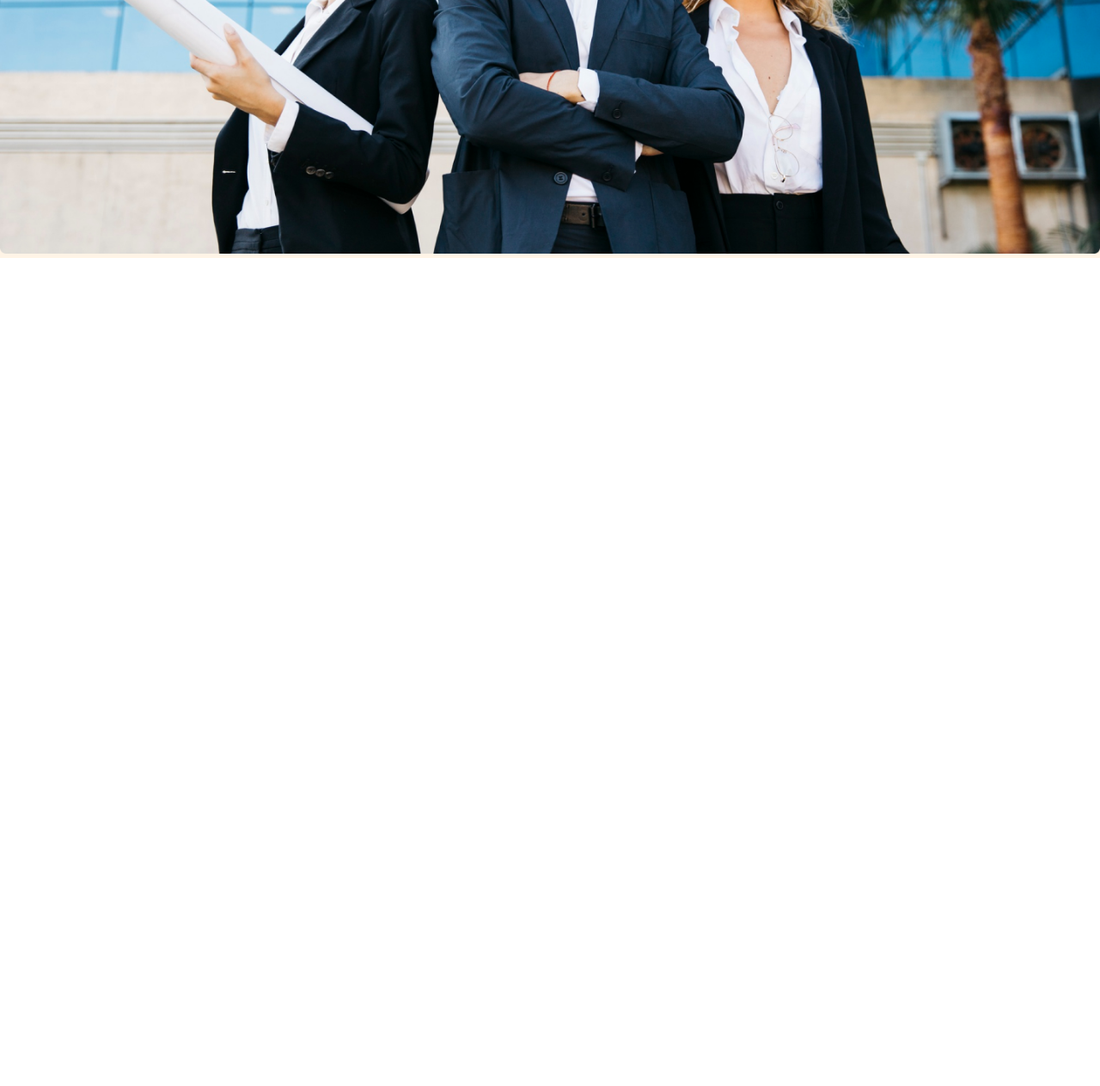
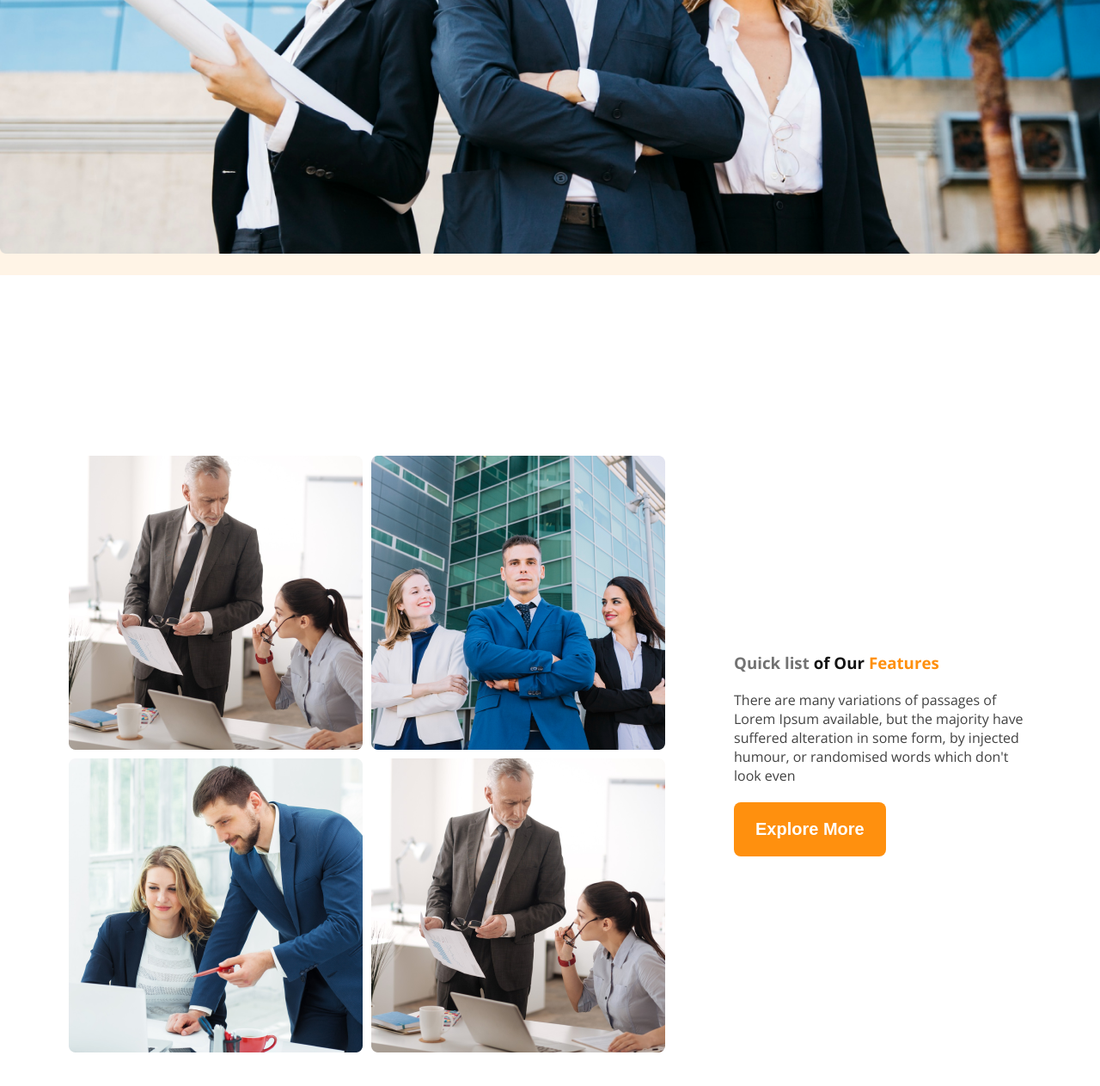
Before and after one commit to Sumiaya-Akther/g3-architects-website, a plain HTML site: page index.html in a window 1280 px wide. Shown: the part 813-2076 px from the top of the page at 86% size. Before the commit the page ends 1113 px from the top, so only its background shows below. Drawn offline with nearby package versions, Linux system fonts and the light colour scheme.

Commit message:
feature section

```diff
--- a/index.html
+++ b/index.html
@@ -29,7 +29,22 @@
       </div>
     </header>
     <main>
-
+      <!-- our feature section -->
+      <section>
+          <div class="feature display-flex">
+            <div class="feature-img">
+              <img src="images/team1.png" alt="">
+              <img src="images/team2.png" alt="">
+              <img src="images/team3.png" alt="">
+              <img src="images/team1.png" alt="">
+            </div>
+            <div class="feature-description">
+              <h3 class="feature-title">Quick list <span class="feature-title-1">of Our</span> <span class="feature-title-span">Features</span></h3>
+              <p>There are many variations of passages of Lorem Ipsum available, but the majority have suffered alteration in some form, by injected humour, or randomised words which don't look even</p>
+              <button class="btn-primary">Explore More</button>
+            </div>
+          </div>
+      </section>
     </main>
     <footer>
 
--- a/styles/architects.css
+++ b/styles/architects.css
@@ -19,6 +19,9 @@
     background-color: rgba(255, 144, 14, 0.1);
 }
 
+section{
+    margin-top: 130px;
+}
 .btn-primary{
     background-color: #ff900e;
     color: white;
@@ -51,7 +54,7 @@
     font-size: 1.2rem;
     color: #424242;
 }
-.navbar, .banner{
+.navbar, .banner, .feature{
     max-width: 1440px;
     margin: 0 auto;
 }
@@ -75,11 +78,70 @@
 }
 .banner-img{
     width: 100%;
+    margin-bottom: 20px;
+}
+/* our feature css */
+
+.feature{
+    padding: 80px;
+}
+.feature-title{
+    color: rgba(114, 114, 114, 1);
+    font-family: 3rem;
+    font-weight: bold;
+    margin-bottom: 20px;
+}
+.feature-title-1{
+    color: #131313;
+}
+.feature-title-span{
+    color: #ff900e;
+
+}
+.feature-img{
+    display: grid;
+    grid-template-columns: repeat(2, 1fr);
+    gap: 10px;
+}
+
+.feature-description{
+    max-width: 537px;
+    margin-left: 80px;
+}
+.feature-description p{
+    font-size: 1rem;
+    color: #424242;
+    margin-bottom: 20px;
 }
 
 /* responsive css */
 @media screen and (max-width: 576px) {
-    .navbar, .nav-links{
+    .navbar,
+    .nav-links,
+    .feature{
         flex-direction: column;
     }
+
+    .feature-img{
+        grid-template-columns: repeat(1, 1fr);
+    }
+    .feature-description{
+        margin-top: 50px;
+        margin-left: 0px;
+    }
 }
+
+
+/* medium device */
+
+@media screen and (min-width: 576px) and (max-width: 992px) {
+
+    .feature{
+        flex-direction: column;
+    }
+
+    .feature-description{
+        margin: 50px auto;
+
+    }
+}
```
